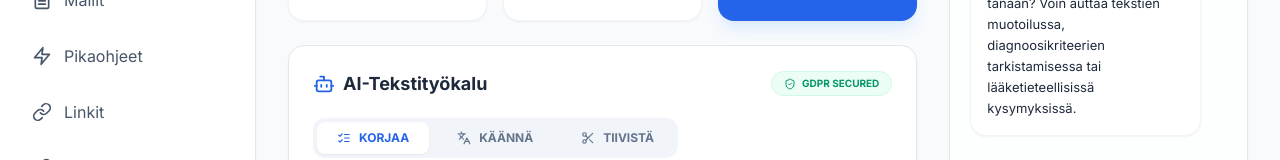
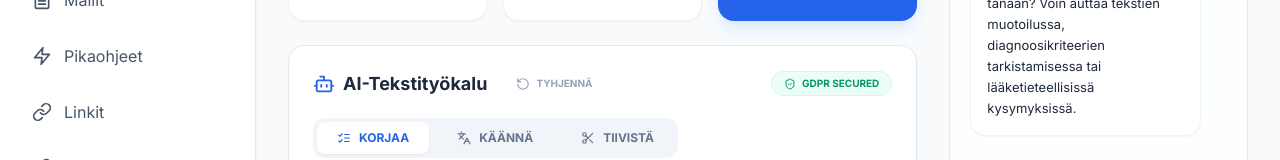
Before and after one commit to kapiur/LaakarinTyopoyta, a Next.js app: page / in a window 1280 px wide. Shown: the part 173-333 px from the top of the page. Built offline with nearby package versions, Linux system fonts and the light colour scheme; no server answers.

Commit message:
Update page.tsx

```diff
--- a/app/page.tsx
+++ b/app/page.tsx
@@ -2,7 +2,8 @@
 import { useState, useEffect, useRef } from 'react';
 import {
   Send, Bot, FileText, Calculator, Scissors, Languages,
-  ListChecks, Copy, MessageSquareShare, Zap, ShieldCheck, Loader2
+  ListChecks, Copy, MessageSquareShare, Zap, ShieldCheck, Loader2,
+  RotateCcw
 } from 'lucide-react';
 import Link from 'next/link';
 import ReactMarkdown from 'react-markdown';
@@ -34,6 +35,12 @@ export default function Dashboard() {
     return text
       .replace(hetuRegex, '[HETU]')
       .replace(phoneRegex, '[PUHELIN]');
+  };
+
+  // Очистка формы инструментария
+  const clearTool = () => {
+    setToolText('');
+    setToolResult('');
   };
 
   // Логика чата
@@ -127,9 +134,18 @@ export default function Dashboard() {
         {/* AI TEKSTITYÖKALU */}
         <div className="bg-white rounded-2xl shadow-sm border border-slate-200 p-6 space-y-5">
           <div className="flex items-center justify-between">
-            <h3 className="text-lg font-bold text-slate-800 flex items-center gap-2">
-              <Bot size={22} className="text-blue-600" /> AI-Tekstityökalu
-            </h3>
+            <div className="flex items-center gap-4">
+              <h3 className="text-lg font-bold text-slate-800 flex items-center gap-2">
+                <Bot size={22} className="text-blue-600" /> AI-Tekstityökalu
+              </h3>
+              <button
+                onClick={clearTool}
+                className="flex items-center gap-1.5 px-3 py-1 text-[10px] font-bold text-slate-400 hover:text-red-500 hover:bg-red-50 rounded-lg transition-all border border-transparent hover:border-red-100 uppercase"
+                title="Tyhjennä lomake"
+              >
+                <RotateCcw size={14} /> Tyhjennä
+              </button>
+            </div>
             <div className="flex items-center gap-1.5 text-[10px] font-bold text-emerald-600 bg-emerald-50 px-3 py-1 rounded-full border border-emerald-100">
               <ShieldCheck size={12} /> GDPR SECURED
             </div>
```
